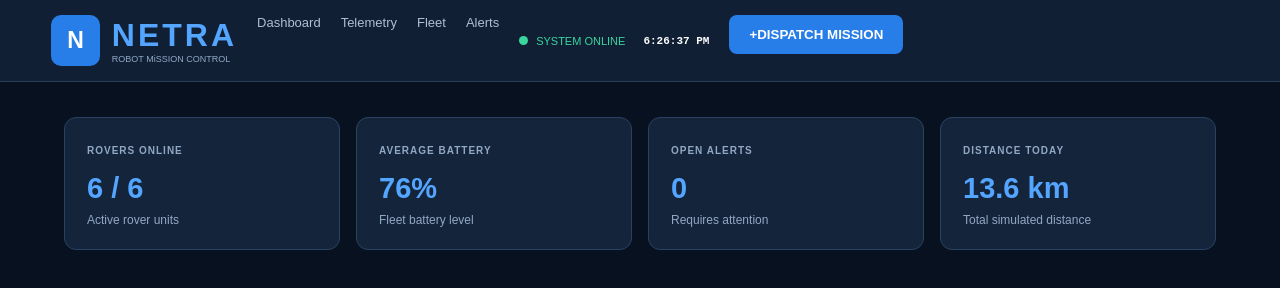
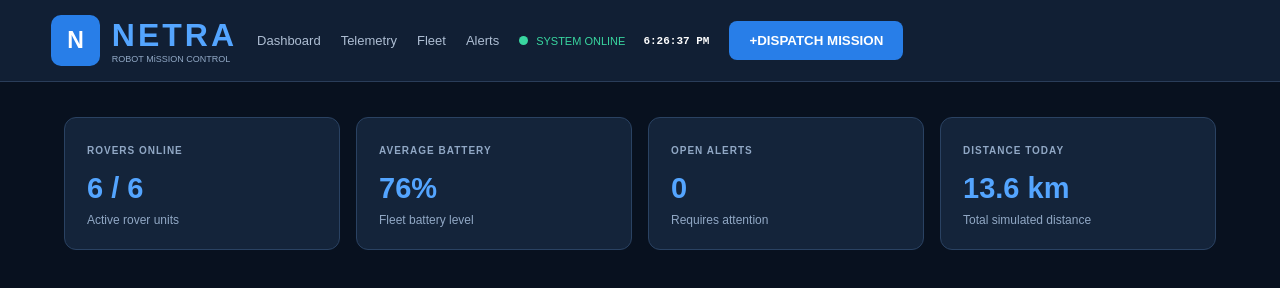
Before and after one commit to saivignankola19/netra_project, a plain HTML site: page index.html in a window 1280 px wide. Drawn offline with Linux system fonts and the light colour scheme.

Commit message:
First commit

```diff
--- a/style.css
+++ b/style.css
@@ -21,7 +21,7 @@ body
 {
     min-height: 82px;
     display: flex;
-    align-items: flex end;
+    align-items: center;
     padding: 15px 4%;
     background-color: #111f34;
     color: white;
```
